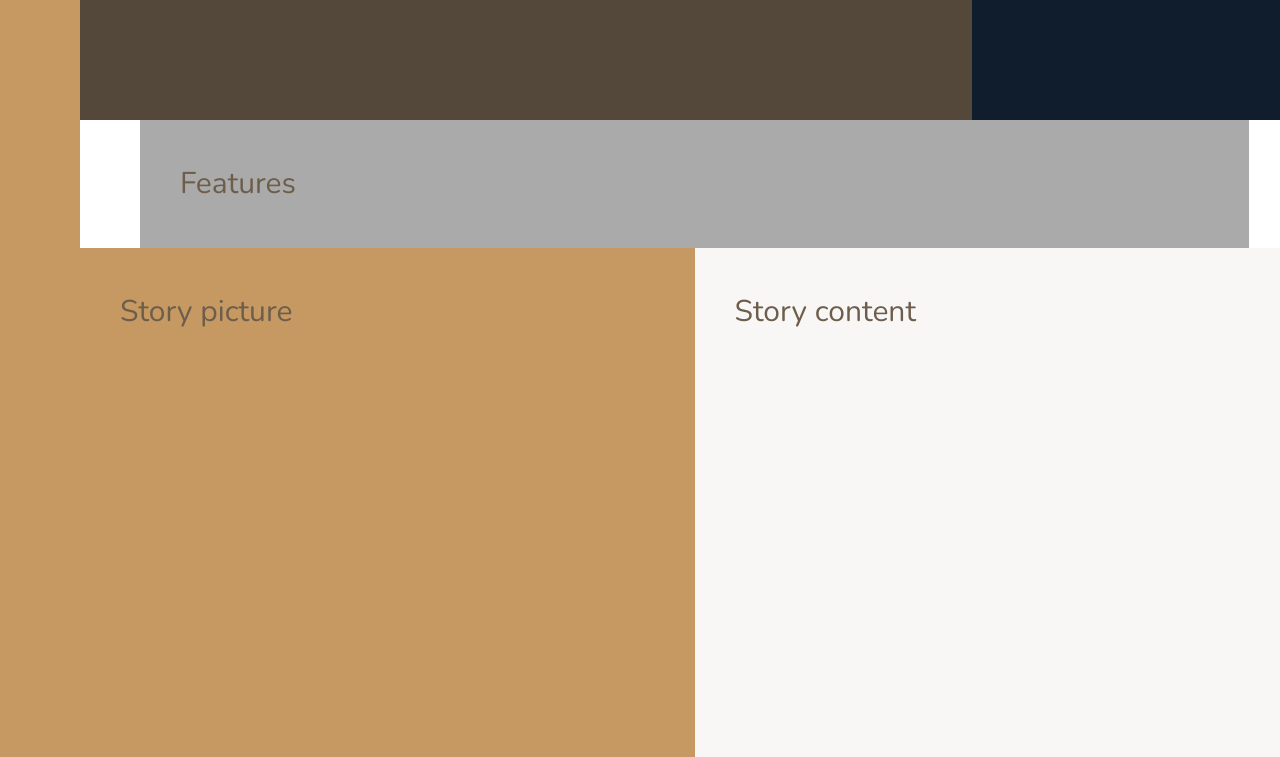
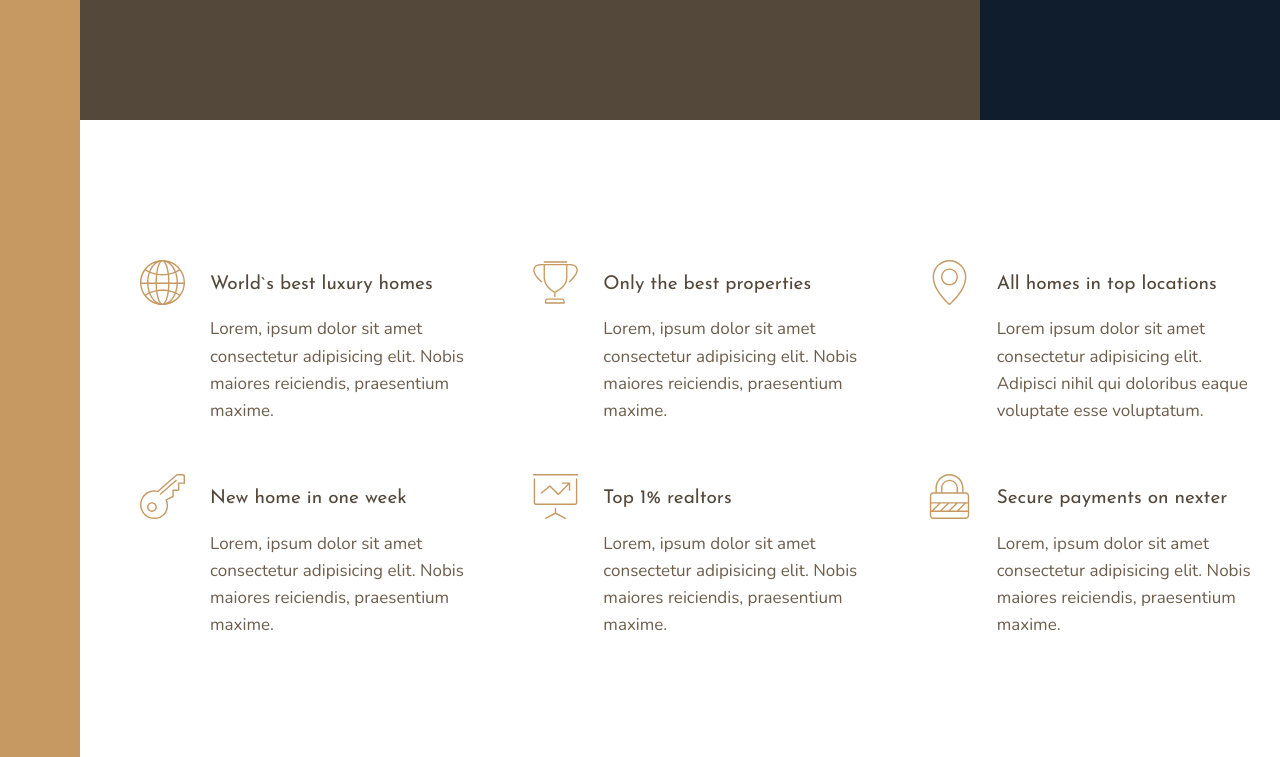
Before and after one commit to Daniel-Maslyanikov/Nexter, a website: page index.html in a window 1280 px wide. Shown: the part 520-1277 px from the top of the page. Drawn offline with nearby package versions, Linux system fonts and the light colour scheme.

Commit message:
build features section

```diff
--- a/index.html
+++ b/index.html
@@ -25,7 +25,48 @@
 				</div>
 
 				<section class="features">
-					Features
+					<div class="feature">
+						<svg class="feature__icon">
+							<use xlink:href="img/sprite.svg#icon-global"></use>
+						</svg>
+						<h4 class="heading-4 heading-4--dark">World`s best luxury homes</h4>
+						<p class="feature__text">Lorem, ipsum dolor sit amet consectetur adipisicing elit. Nobis maiores reiciendis, praesentium maxime.</p>
+					</div>
+					<div class="feature">
+						<svg class="feature__icon">
+							<use xlink:href="img/sprite.svg#icon-trophy"></use>
+						</svg>
+						<h4 class="heading-4 heading-4--dark">Only the best properties</h4>
+						<p class="feature__text">Lorem, ipsum dolor sit amet consectetur adipisicing elit. Nobis maiores reiciendis, praesentium maxime.</p>
+					</div>
+					<div class="feature">
+						<svg class="feature__icon">
+							<use xlink:href="img/sprite.svg#icon-map-pin"></use>
+						</svg>
+						<h4 class="heading-4 heading-4--dark">All homes in top locations</h4>
+						<p class="feature__text">Lorem ipsum dolor sit amet consectetur adipisicing elit. Adipisci nihil qui doloribus eaque voluptate esse voluptatum.</p>
+					</div>
+					<div class="feature">
+						<svg class="feature__icon">
+							<use xlink:href="img/sprite.svg#icon-key"></use>
+						</svg>
+						<h4 class="heading-4 heading-4--dark">New home in one week</h4>
+						<p class="feature__text">Lorem, ipsum dolor sit amet consectetur adipisicing elit. Nobis maiores reiciendis, praesentium maxime.</p>
+					</div>
+					<div class="feature">
+						<svg class="feature__icon">
+							<use xlink:href="img/sprite.svg#icon-presentation"></use>
+						</svg>
+						<h4 class="heading-4 heading-4--dark">Top 1% realtors</h4>
+						<p class="feature__text">Lorem, ipsum dolor sit amet consectetur adipisicing elit. Nobis maiores reiciendis, praesentium maxime.</p>
+					</div>
+					<div class="feature">
+						<svg class="feature__icon">
+							<use xlink:href="img/sprite.svg#icon-lock"></use>
+						</svg>
+						<h4 class="heading-4 heading-4--dark">Secure payments on nexter</h4>
+						<p class="feature__text">Lorem, ipsum dolor sit amet consectetur adipisicing elit. Nobis maiores reiciendis, praesentium maxime.</p>
+					</div>
 				</section>
 
 				<div class="story__pictures">
--- a/sass/_base.scss
+++ b/sass/_base.scss
@@ -38,9 +38,4 @@ body {
 	display: grid;
 	grid-template-rows: 80vh min-content 40vw repeat(3,min-content);
 	grid-template-columns: [sidebar-start] 8rem [sidebar-end full-start] minmax(6rem, 1fr) [center-start] repeat(8, [col-start] minmax(min-content, 14rem) [col-end] ) [center-end] 1fr [full-end];
-
-	& > * {
-		padding: 40px;
-		font-size: 3rem;
-	}
 }
--- a/sass/_features.scss
+++ b/sass/_features.scss
@@ -1,4 +1,30 @@
 .features {
-	background-color: $color-grey-light-2;
 	grid-column: center-start / center-end;
+
+	margin: 15rem 0;
+
+	display: grid;
+	grid-template-columns: repeat(auto-fit, minmax(25rem, 1fr));
+	grid-gap: 6rem;
+	align-items: start;
 }
+
+.feature {
+
+	display: grid;
+	grid-template-columns: min-content 1fr;
+	grid-row-gap: 1.5rem;
+	grid-column-gap: 2.5rem;
+
+	&__icon {
+		fill: $color-primary;
+		width: 4.5rem;
+		height: 4.5rem;
+		grid-row: 1 / span 2;
+		transform: translateY(-1rem);
+	}
+
+	&__text {
+		font-size: 1.7rem;
+	}
+}
--- a/sass/_typography.scss
+++ b/sass/_typography.scss
@@ -0,0 +1,24 @@
+%heading {
+	font-family: $font-display;
+	font-weight: 400;
+}
+
+.heading-1 {
+	@extend %heading;
+}
+
+.heading-2 {
+	@extend %heading;
+}
+
+.heading-3 {
+	@extend %heading;
+}
+
+.heading-4 {
+	@extend %heading;
+	font-size: 1.9rem;
+
+	&--light {color: $color-grey-light-1;}
+	&--dark {color: $color-grey-dark-1;}
+}
```
Also changed, not shown: css/style.css, package.json (line endings or trailing spaces), 2 other files.
